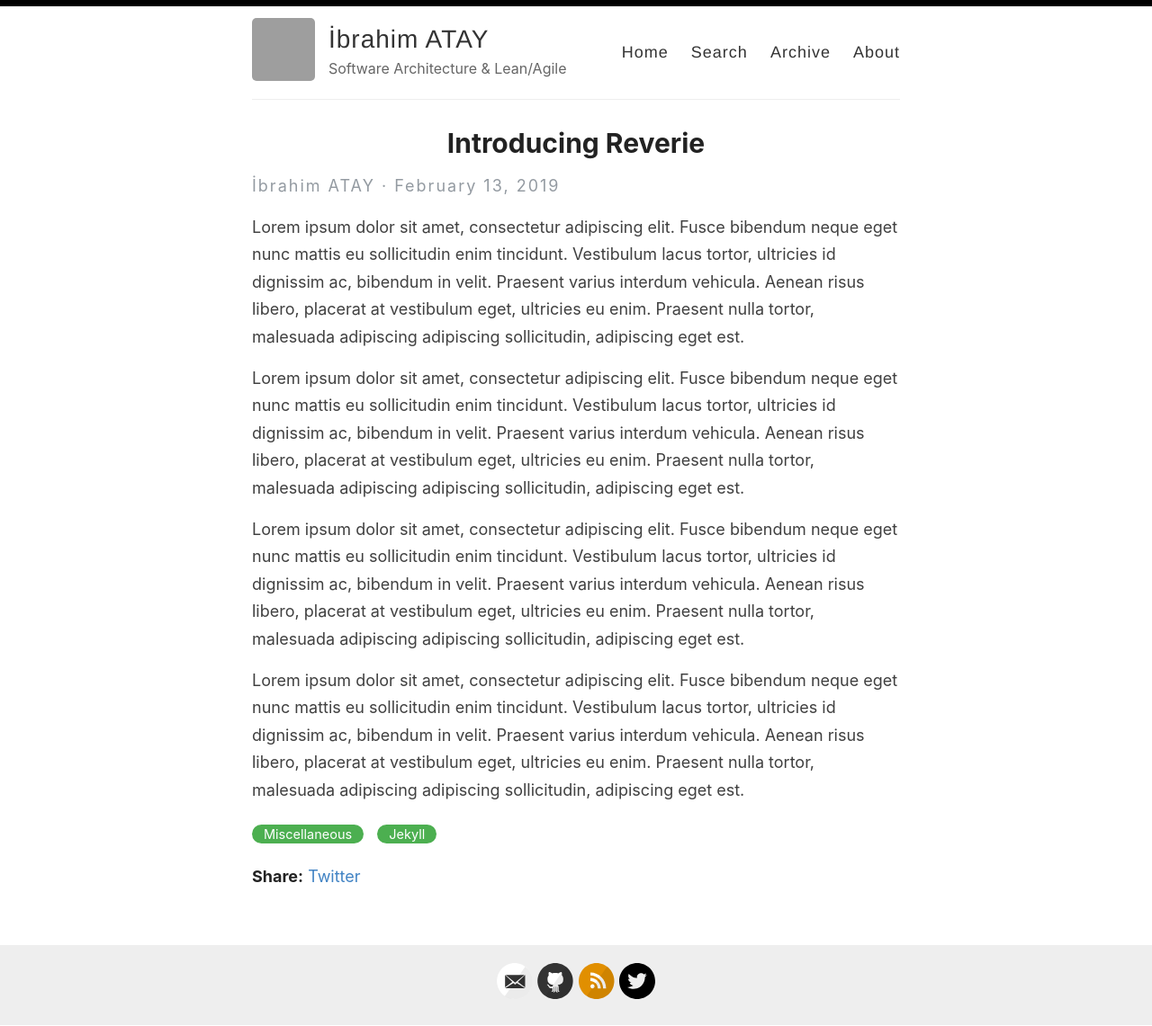
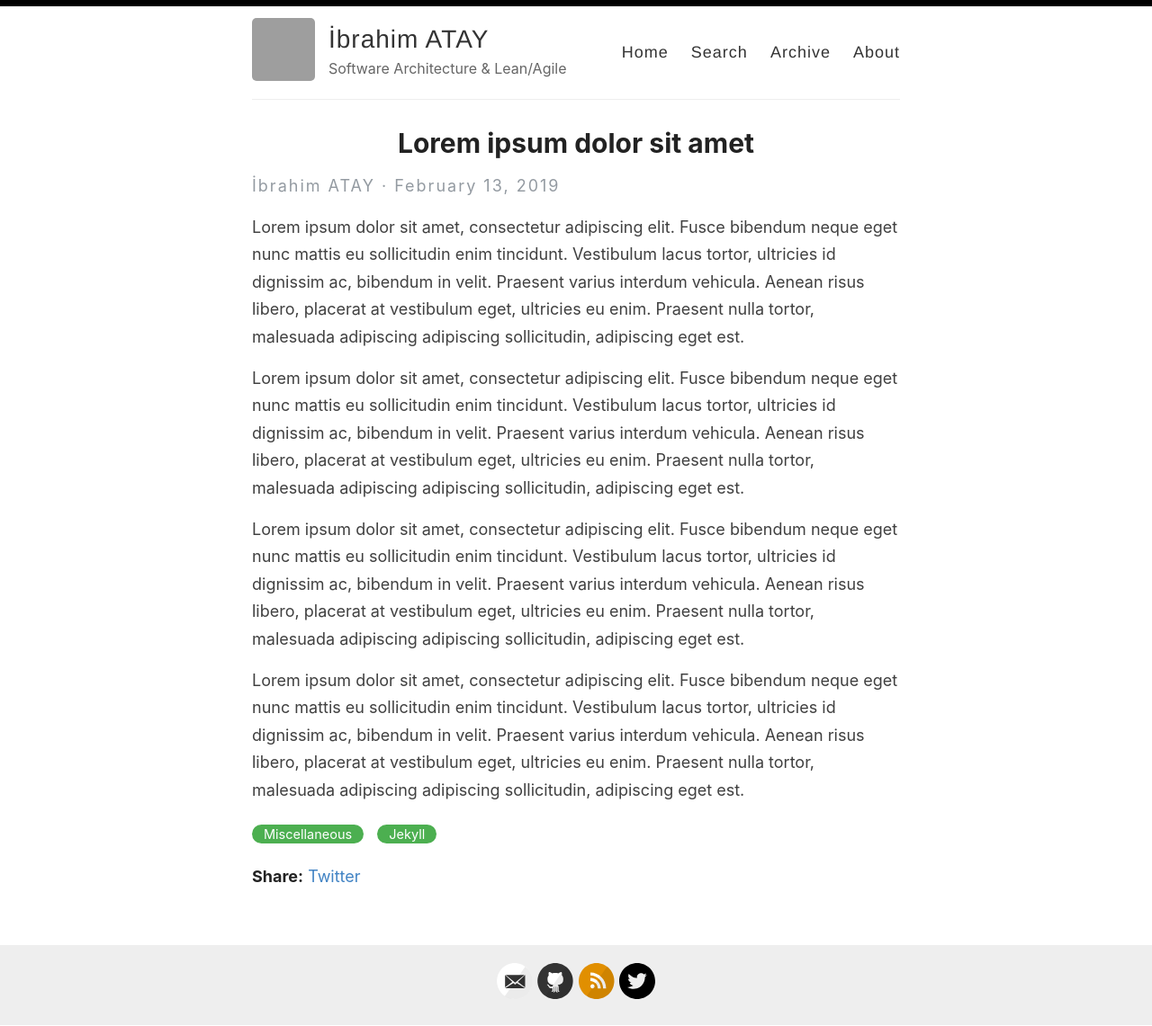
Before and after one commit to ibrahimatay/ibrahimatay.github.io, a Jekyll site: the page built from _posts/2019-02-13-introducing-reverie-jekyll-theme.md, in a window 1280 px wide. Shown: the whole page at 90% size. Built offline with Jekyll 4.4.1, drawn with Linux system fonts in a browser that asks for light colours; grey boxes are pictures that could not be loaded.

Commit message:
post title reviewed

```diff
--- a/_posts/2019-02-13-introducing-reverie-jekyll-theme.md
+++ b/_posts/2019-02-13-introducing-reverie-jekyll-theme.md
@@ -1,6 +1,6 @@
 ---
 layout: post
-title: Introducing Reverie
+title: Lorem ipsum dolor sit amet
 categories: [Miscellaneous, Jekyll]
 ---
 
```
